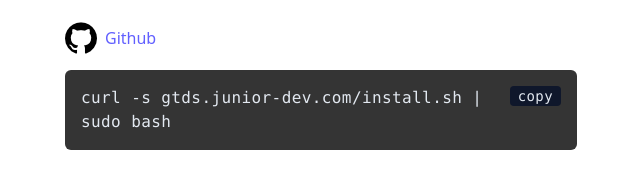
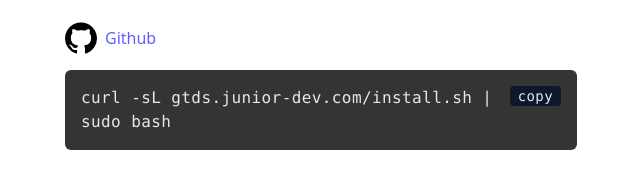
Before and after one commit to Angryman18/filesystem-size, a Next.js app in the folder frontend/: page / in a window 1280 px wide. Shown: the part 266-454 px from the top of the page, without its empty margins (319-959 px from the left). Built offline with nearby package versions, Linux system fonts and the light colour scheme.

Commit message:
command update

```diff
--- a/frontend/src/app/page.tsx
+++ b/frontend/src/app/page.tsx
@@ -27,7 +27,7 @@ export default function Home() {
           <img src='/github-logo.png' alt='github' />
           <p>Github</p>
         </Link>
-        <CodeBlock>curl -s gtds.junior-dev.com/install.sh | sudo bash</CodeBlock>
+        <CodeBlock>curl -sL gtds.junior-dev.com/install.sh | sudo bash</CodeBlock>
       </div>
     </div>
   );
```
